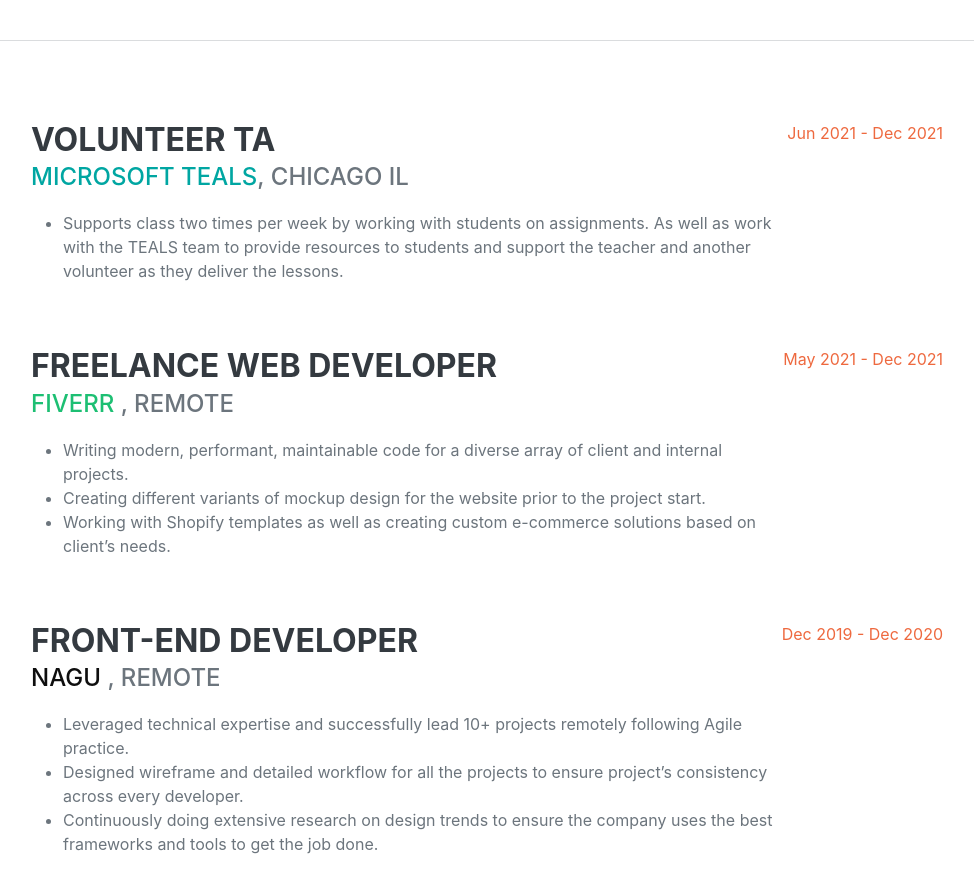
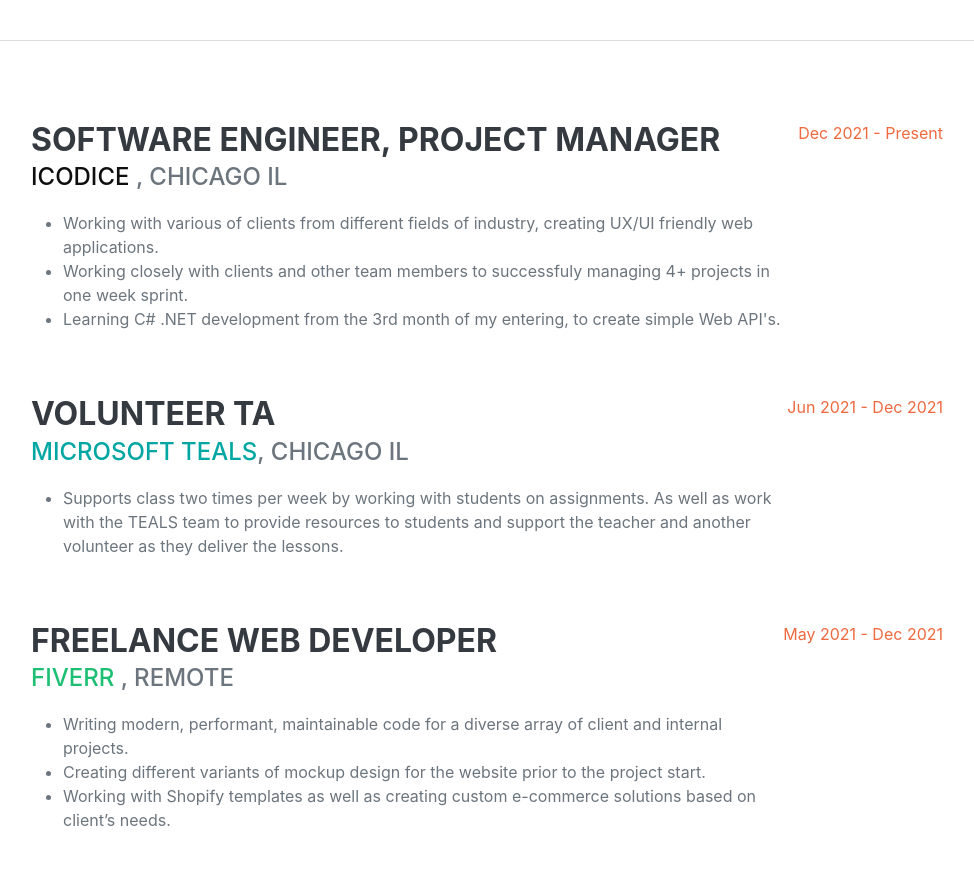
Before and after one commit to anxalivn/PortfolioSite, a plain HTML site: page index.html in a window 1280 px wide. Shown: the part 760-1635 px from the top of the page, without its empty margins (289-1263 px from the left). Drawn offline with nearby package versions, Linux system fonts and the light colour scheme; a web font is replaced by a local one.

Commit message:
Update index.html

```diff
--- a/index.html
+++ b/index.html
@@ -68,7 +68,18 @@
             <!-- Experience-->
             <section class="resume-section" id="experience">
                 <div class="resume-section-content">
-
+                     <div class="d-flex flex-column flex-md-row justify-content-between mb-5">
+                        <div class="flex-grow-1">
+                            <h3 class="mb-0">Software Engineer, Project Manager</h3>
+                            <div class="subheading mb-3"><a href="https://www.icodice.com/"><span style="color: #0e0e0e"> iCodice</span> </a>, Chicago IL</div>
+                            <ul>
+                                <li>Working with various of clients from different fields of industry, creating UX/UI friendly web applications.</li>
+                                <li>Working closely with clients and other team members to successfuly managing 4+ projects in one week sprint.</li>
+                                <li>Learning C# .NET development from the 3rd month of my entering, to create simple Web API's.</li>
+                            </ul>
+                        </div>
+                        <div class="flex-shrink-0"><span class="text-primary">Dec 2021 - Present</span></div>
+                    </div>
 
                     <div class="d-flex flex-column flex-md-row justify-content-between mb-5">
                         <div class="flex-grow-1">
@@ -141,12 +152,12 @@
                 <div class="resume-section-content">
                     <div style="color: rgb(189, 93 ,56)" class="subheading mb-3">Programming Languages & Tools</div>
                     <ul class="list-inline dev-icons">
-                        <li class="list-inline-item"><i class="fab fa-java"></i></li>
+                        <li class="list-inline-item"><i class="fab fa-csharp"></i></li>
                         <li class="list-inline-item"><i class="fab fa-python"></i></li>
                         <li class="list-inline-item"><i class="fab fa-html5"></i></li>
                         <li class="list-inline-item"><i class="fab fa-css3-alt"></i></li>
                         <li class="list-inline-item"><i class="fab fa-js"></i></li>
-                        <li class="list-inline-item"><i class="fab fa-vuejs"></i></li>
+                        <li class="list-inline-item"><i class="fab fa-nextjs"></i></li>
                         <li class="list-inline-item"><i class="fab fa-react"></i></li>
                         <li class="list-inline-item"><i class="fab fa-sass"></i></li>
                         <li class="list-inline-item"><i class="fab fa-bootstrap"></i></li>
```
